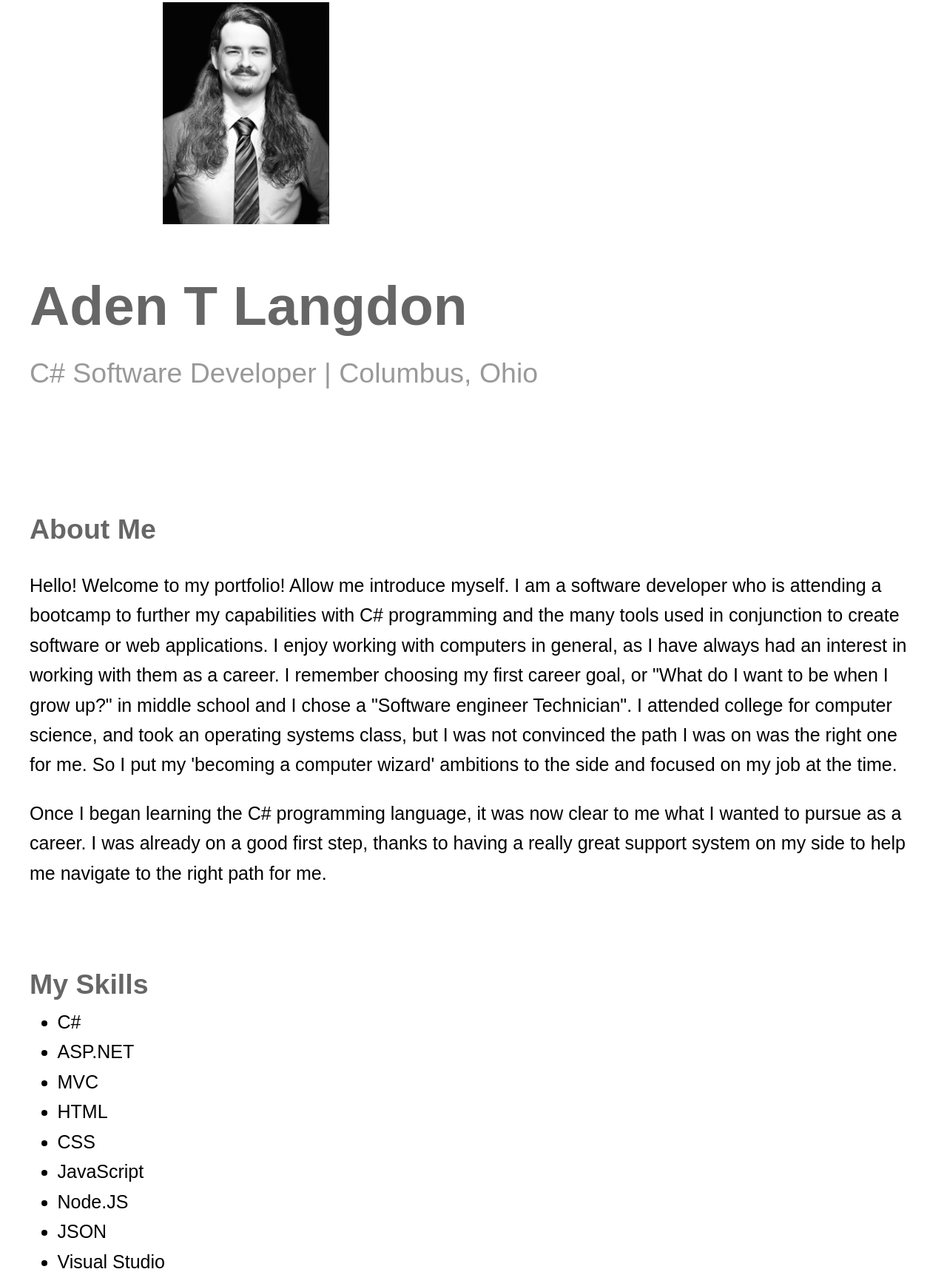
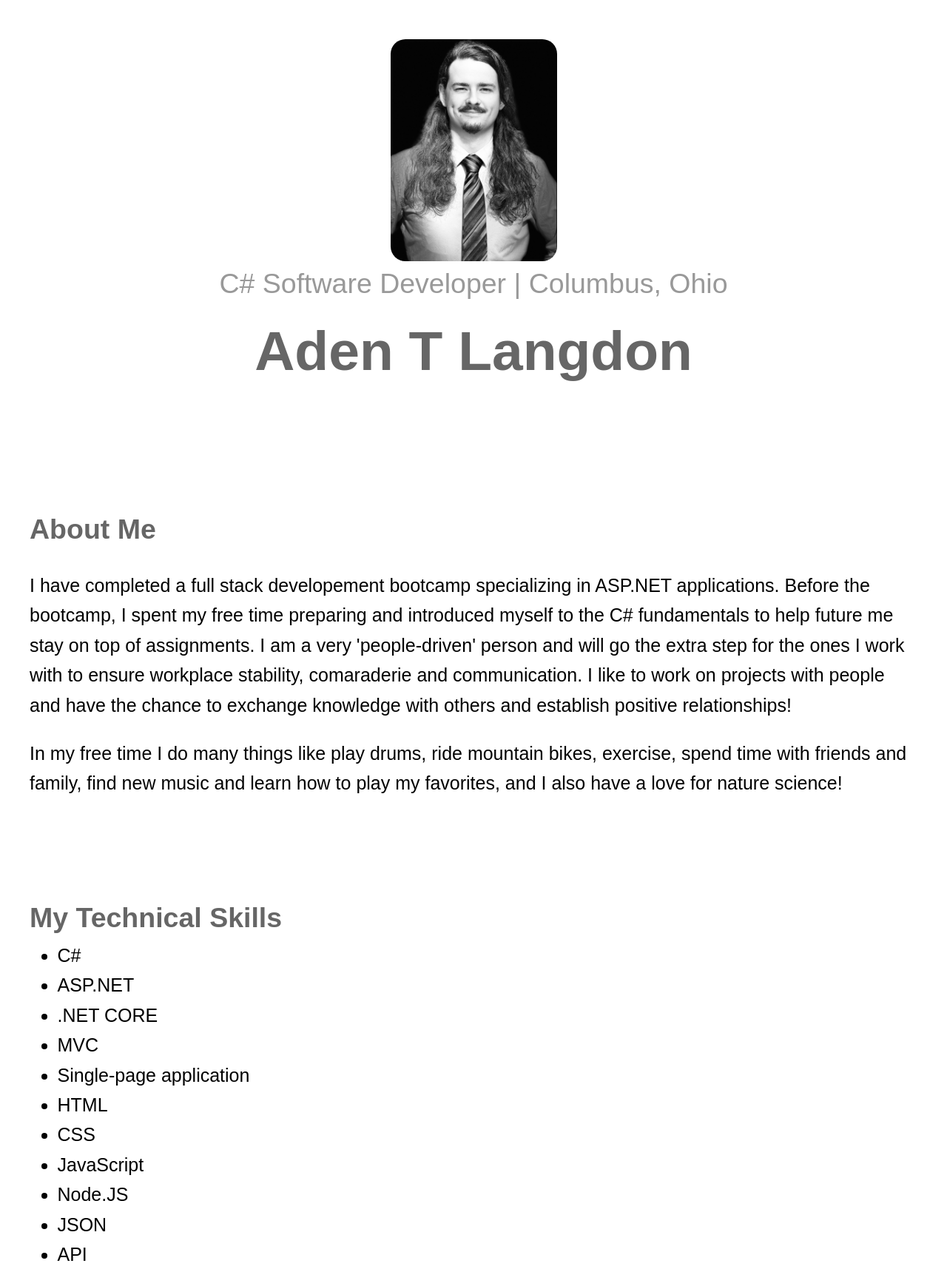
Before and after one commit to AdenTL/AdenTL.github.io, a plain HTML site: page index.html in a window 1280 px wide. Shown: the part 122-1841 px from the top of the page at 74% size. Drawn offline with Linux system fonts and the light colour scheme.

Commit message:
fixed nav, changes to aboutme and skills

```diff
--- a/index.html
+++ b/index.html
@@ -8,33 +8,35 @@
     <title>Aden's Portfolio</title>
 </head>
 <body>
-    <img src="images/IMG_1611.jpg" id="headshot">
-    <header>
+<header>
     <h1>Aden T Langdon</h1>
     <span>C# Software Developer | Columbus, Ohio</span>
+    <img src="images/IMG_1611.jpg" id="headshot">
 </header>
-
 <main>
     <section id="aboutMe">
         <h2>About Me</h2>
         <p>
-            Hello! Welcome to my portfolio! Allow me introduce myself. I am a software developer who is attending a bootcamp to further my capabilities with C# programming and the many tools used in conjunction to create software or web applications. I enjoy working with computers in general, as I have always had an interest in working with them as a career. I remember choosing my first career goal, or "What do I want to be when I grow up?" in middle school and I chose a "Software engineer Technician". I attended college for computer science, and took an operating systems class, but I was not convinced the path I was on was the right one for me. So I put my 'becoming a computer wizard' ambitions to the side and focused on my job at the time.
+            I have completed a full stack developement bootcamp specializing in ASP.NET applications. Before the bootcamp, I spent my free time preparing and introduced myself to the C# fundamentals to help future me stay on top of assignments. I am a very 'people-driven' person and will go the extra step for the ones I work with to ensure workplace stability, comaraderie and communication. I like to work on projects with people and have the chance to exchange knowledge with others and establish positive relationships!
         </p>
         <p>
-            Once I began learning the C# programming language, it was now clear to me what I wanted to pursue as a career. I was already on a good first step, thanks to having a really great support system on my side to help me navigate to the right path for me.
+            In my free time I do many things like play drums, ride mountain bikes, exercise, spend time with friends and family, find new music and learn how to play my favorites, and I also have a love for nature science!
         </p>
     </section>
     <section id="mySkills">
-        <h2>My Skills</h2>
+        <h2>My Technical Skills</h2>
         <ul>
             <li>C#</li>
             <li>ASP.NET</li>
+            <li>.NET CORE</li>
             <li>MVC</li>
+            <li>Single-page application</li>
             <li>HTML</li>
             <li>CSS</li>
             <li>JavaScript</li>
             <li>Node.JS</li>
             <li>JSON</li>
+            <li>API</li>
             <li>Visual Studio</li>
             <li>Git</li>
             <li>Entity Framework</li>
@@ -84,8 +86,8 @@
 
 <nav>
     <a href="#aboutMe">About Me</a>
-    <a href="#aboutMe">Skills</a>
-    <a href="#aboutMe">Projects</a>
+    <a href="#mySkills">Skills</a>
+    <a href="#myProjects">Projects</a>
 </nav>
 
 <footer>&copy; AdenTL</footer>
--- a/style.css
+++ b/style.css
@@ -6,11 +6,15 @@
     padding: 0;
 }
 
+.headshotContainer {
+    display: flex;
+    justify-content: center;
+}
+
 #headshot {
-    display: flex;
+    border-radius: 20px;
     max-width: 300px;
     max-height: 300px;
-    margin-left: 220px;
     margin-top: 50px;
 }
 
@@ -19,6 +23,11 @@ main,
 footer {
     margin: 0 auto;
     max-width: 1200px;
+}
+header {
+    display: flex;
+    flex-direction: column-reverse;
+    align-items: center;
 }
 
 html {
```
